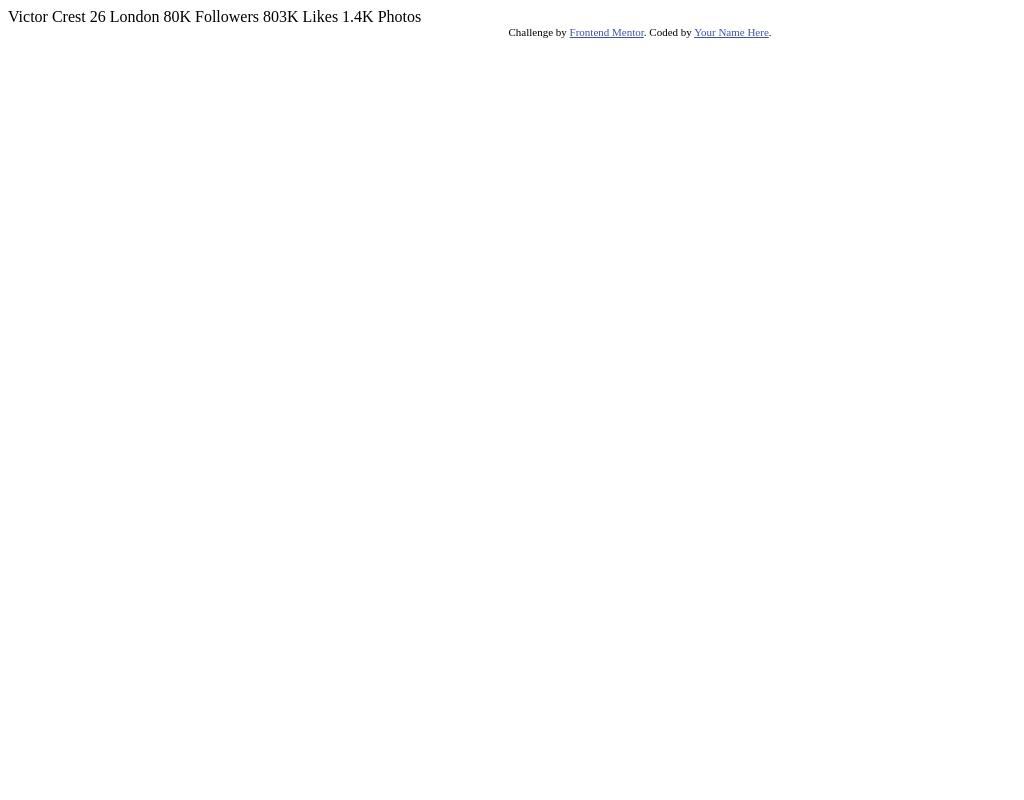
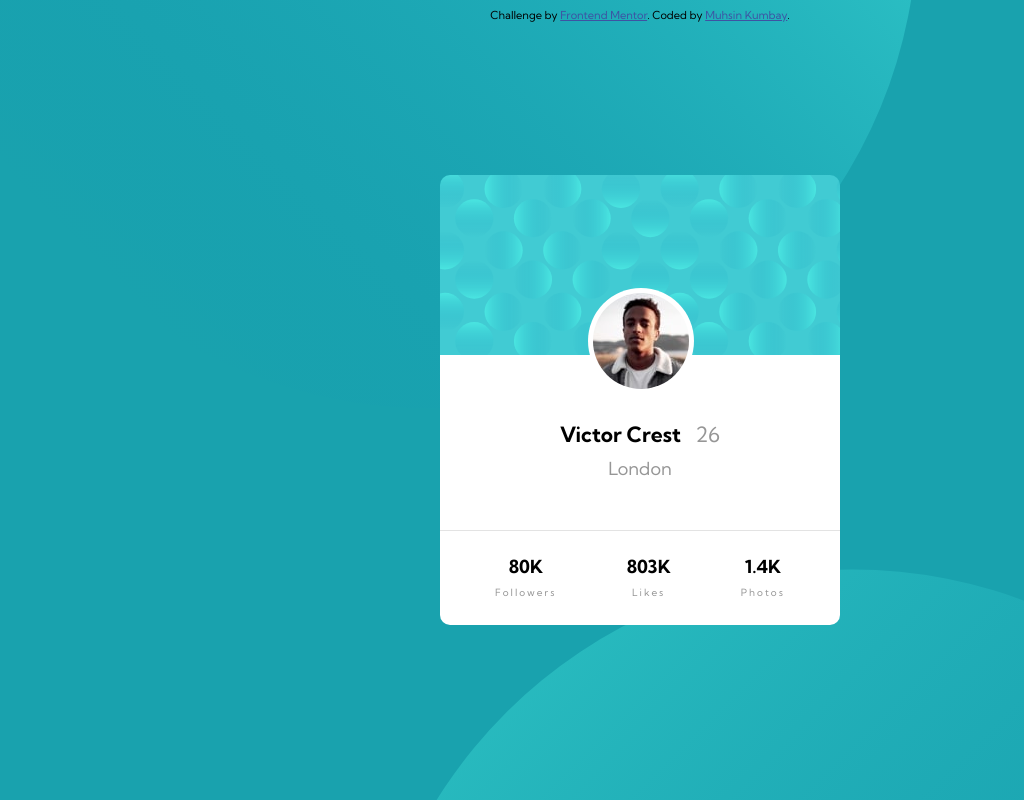
Before and after one commit to muhsink99/frontend-mentor-solutions, a plain HTML site: page newbie/profile-card-component/index.html in a window 1280 px wide. Shown: the whole page, without its empty margins (0-1024 px from the left). Drawn offline with Linux system fonts and the light colour scheme.

Commit message:
complete profile-card-component challenge

```diff
--- a/newbie/profile-card-component/index.html
+++ b/newbie/profile-card-component/index.html
@@ -1,35 +1,66 @@
 <!DOCTYPE html>
 <html lang="en">
   <head>
-  <meta charset="UTF-8">
-  <meta name="viewport" content="width=device-width, initial-scale=1.0"> <!-- displays site properly based on user's device -->
+    <meta charset="UTF-8" />
+    <meta name="viewport" content="width=device-width, initial-scale=1.0" />
+    <!-- displays site properly based on user's device -->
 
-  <link rel="icon" type="image/png" sizes="32x32" href="./images/favicon-32x32.png">
+    <link
+      rel="icon"
+      type="image/png"
+      sizes="32x32"
+      href="./images/favicon-32x32.png"
+    />
+
+    <link rel="stylesheet" href="style.css" />
 
     <title>Frontend Mentor | Profile card component</title>
 
     <!-- Feel free to remove these styles or customise in your own stylesheet 👍 -->
     <style>
-    .attribution { font-size: 11px; text-align: center; }
-    .attribution a { color: hsl(228, 45%, 44%); }
+      .attribution {
+        font-size: 11px;
+        text-align: center;
+      }
+      .attribution a {
+        color: hsl(228, 45%, 44%);
+      }
     </style>
   </head>
   <body>
+    <div class="container">
+      <div class="profile-card">
+        <img src="images/image-victor.jpg" />
+        <div class="profile-intro">
+          <h3>
             Victor Crest
-  26
-  London
-
-  80K
-  Followers
-
-  803K
-  Likes
-
-  1.4K
-  Photos
+            <span>26</span>
+          </h3>
+          <span>London</span>
+        </div>
+        <div class="profile-footer">
+          <section class="profile-stats">
+            <div class="profile-stat">
+              <h4>80K</h4>
+              <span>Followers</span>
+            </div>
+            <div class="profile-stat">
+              <h4>803K</h4>
+              <span>Likes</span>
+            </div>
+            <div class="profile-stat">
+              <h4>1.4K</h4>
+              <span>Photos</span>
+            </div>
+          </section>
+        </div>
+      </div>
       <div class="attribution">
-    Challenge by <a href="https://www.frontendmentor.io?ref=challenge" target="_blank">Frontend Mentor</a>.
-    Coded by <a href="#">Your Name Here</a>.
+        Challenge by
+        <a href="https://www.frontendmentor.io?ref=challenge" target="_blank"
+          >Frontend Mentor</a
+        >. Coded by <a href="#">Muhsin Kumbay</a>.
+      </div>
     </div>
   </body>
 </html>
--- /dev/null
+++ b/newbie/profile-card-component/style.scss
@@ -0,0 +1,109 @@
+@import url("https://fonts.googleapis.com/css2?family=Kumbh+Sans:wght@400;700&display=swap");
+
+// Colours
+$dark-cyan: hsl(185, 75%, 39%);
+$desaturated-blue: hsl(229, 23%, 23%);
+$grayish-blue: hsl(227, 10%, 46%);
+$dark-gray: hsl(0, 0%, 59%);
+
+// Fonts + Background
+html {
+  body {
+    background-color: $dark-cyan;
+    background-image: url("images/bg-pattern-top.svg"),
+      url("images/bg-pattern-bottom.svg");
+    background-repeat: no-repeat, no-repeat;
+    background-position: -20% 60%, 120% -60%;
+    background-origin: content-box;
+
+    font-family: "Kumbh Sans", sans-serif;
+    font-size: 18px;
+    font-weight: 400;
+
+    h1,
+    h2,
+    h3,
+    h4,
+    h5 {
+      font-weight: 700;
+    }
+  }
+
+  .container {
+    display: flex;
+    height: 100%;
+    justify-content: center;
+  }
+}
+
+.profile-card {
+  position: absolute;
+  top: 0;
+  bottom: 0;
+  left: 0;
+  right: 0;
+  margin: auto;
+  height: 450px;
+  width: 400px;
+  background: url("./images/bg-pattern-card.svg"), white;
+  background-repeat: no-repeat, no-repeat;
+  background-size: 450px 40%;
+
+  border-radius: 10px;
+  box-shadow: 1px;
+
+  display: flex;
+  flex-direction: column;
+  justify-content: center;
+  text-align: center;
+
+  span {
+    color: $dark-gray;
+    font-weight: 400;
+  }
+
+  img {
+    position: absolute;
+    top: 25%;
+    left: 37%;
+    border-radius: 100%;
+    padding: 5px;
+    background-color: white;
+  }
+
+  .profile-intro {
+    margin-top: 250px;
+    h3 {
+      margin-bottom: 10px;
+      span {
+        margin-left: 10px;
+      }
+    }
+  }
+
+  .profile-footer {
+    width: 100%;
+    margin-top: 50px;
+    border-top: 1px solid lighten($dark-gray, 30%);
+    margin-bottom: 50px;
+
+    .profile-stats {
+      padding-left: 20px;
+      padding-right: 20px;
+
+      display: flex;
+      flex-direction: row;
+      justify-content: space-around;
+      align-items: center;
+      text-align: center;
+
+      span {
+        font-size: 10px;
+        letter-spacing: 2px;
+      }
+      h4 {
+        margin-bottom: 0px;
+      }
+    }
+  }
+}
```
Also changed, not shown: newbie/profile-card-component/style.css (added), 1 other file. Lines whose indentation alone changed are shown as unchanged.
